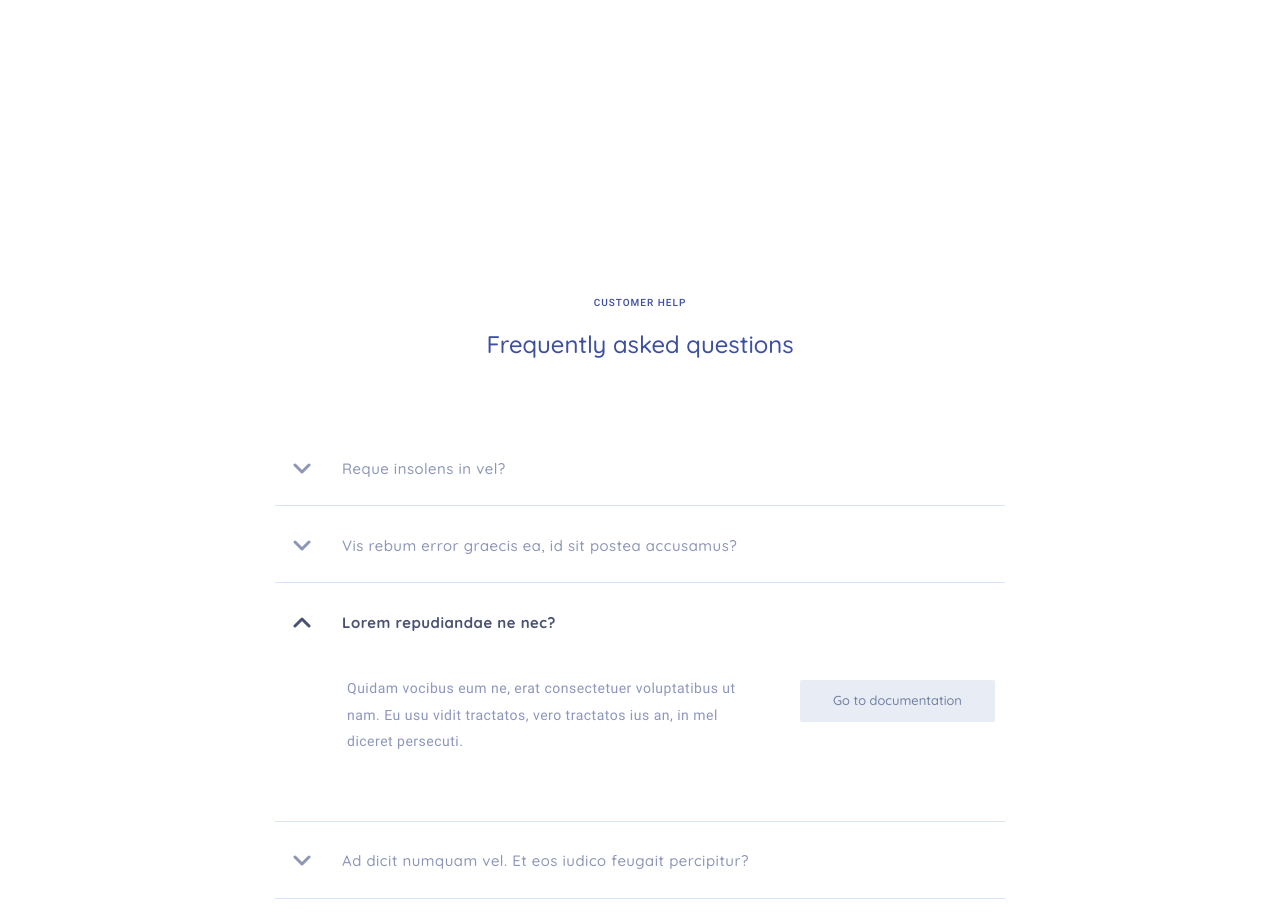
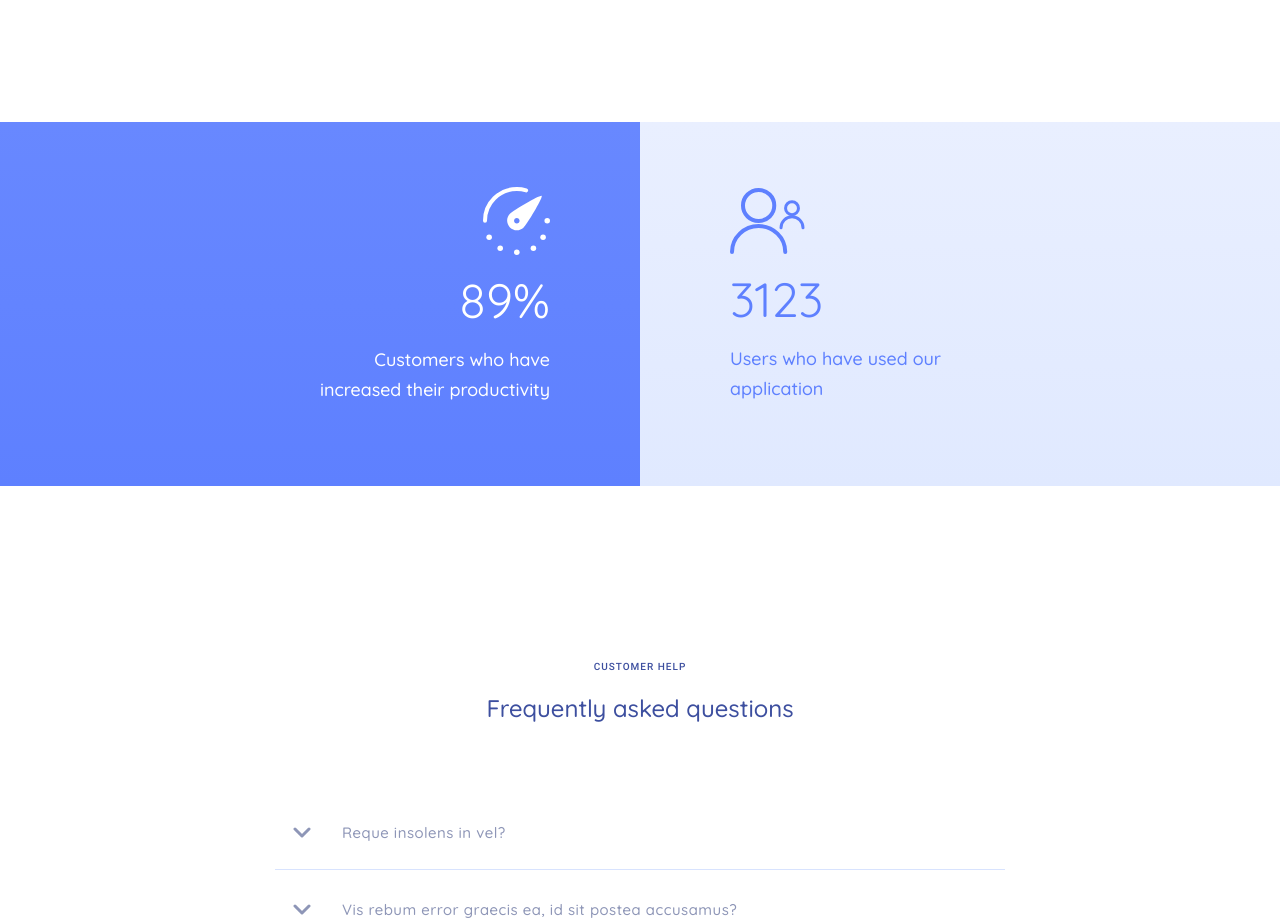
Before and after one commit to Ramashka-Luba/Bootstrap, a plain HTML site: page src/index.html in a window 1280 px wide. Shown: the part 1840-2762 px from the top of the page. Drawn offline with nearby package versions, Linux system fonts and the light colour scheme; files that its build step writes are made by us from their sources; files whose address does not match are found by name.

Commit message:
added stats block

```diff
--- a/src/assets/scss/style.scss
+++ b/src/assets/scss/style.scss
@@ -109,6 +109,12 @@
 	url(.././images/about/img1.svg) 91% 25% no-repeat,
 	url(.././images/about/img2.svg) 19% 10% no-repeat,
 	url(.././images/about/img3.svg) 9% 75% no-repeat;
+    @media screen and (max-width: 992px) {
+        padding: 100px 0;
+    }
+    @media screen and (max-width: 768px) {
+        padding: 70px 0;
+    }
 }
 .about__slogan {
     display: inline-block;
@@ -135,6 +141,12 @@
 ///row3
 .about__buttons {
     margin-top: 92px;
+    @media screen and (max-width: 768px) {
+        margin-top: 50px;
+    }
+    @media screen and (max-width: 576px) {
+        margin-top: 30px;
+    }
 }
 .about__bottons-inner {
     padding: 0;
@@ -184,11 +196,62 @@
         left: 150%;
     }
 }
+//////////// stats block ////////////
+.stats__customers {
+    background: linear-gradient(rgba(104, 136, 255, 1),rgba(94, 128, 255, 1));
+    padding: 65px 90px  65px 0;
+    @media screen and (max-width: 768px) {
+        padding: 45px 90px  45px 0;
+    }
+
+}
+.stats__users {
+    background: linear-gradient(rgba(233, 239, 255, 1),rgba(224, 233, 255, 1));
+    padding: 65px 0  65px 90px;
+    @media screen and (max-width: 768px) {
+        padding: 45px 0 45px 90px;
+    }
+}
+.customers__percent {
+    font-family: "QuicksandRegular";
+    font-size: 48px;
+    line-height: 50px;
+    color: #FFFFFF;
+    margin: 20px 0;
+}
+.users__count {
+    font-family: "QuicksandRegular";
+    font-size: 48px;
+    line-height: 50px;
+    color: #5E80FF;
+    margin: 20px 0;
+}
+.stats__text-left {
+    font-family: "QuicksandMedium";
+    font-size: 18px;
+    line-height: 30px;
+    color: #FFFFFF;
+    max-width: 260px;
+
+}
+.stats__text-right {
+    font-family: "QuicksandMedium";
+    font-size: 18px;
+    line-height: 30px;
+    color: #5E80FF;
+    max-width: 260px;
+}
 
 //////////// help block ////////////
 ///row1
 .help {
     padding: 175px 0;
+    @media screen and (max-width: 992px) {
+        padding: 100px 0;
+    }
+    @media screen and (max-width: 768px) {
+        padding: 70px 0;
+    }
 }
 .title__h2 {
     font-family: "RobotoMedium", sans-serif;
--- a/src/index.html
+++ b/src/index.html
@@ -82,6 +82,22 @@
                     <span class="about__text text__betweem">OR</span>
                     <button class="about__btn btn btn--blue">Get started</button>
                 </div>
+            </div>
+        </div>
+    </section>
+
+    <!------------------- stats block ------------------->
+    <section class="stats">
+        <div class="row">
+            <div class="col-md-6 stats__customers d-flex flex-column justify-content-center align-items-end text-right">
+                <img class="stats__icon" src="./assets/images/stats/customers.svg" alt="customers icon">
+                <span class="customers__percent">89%</span>
+                <p class="stats__text-left">Customers who have increased their productivity</p>
+            </div>
+            <div class="col-md-6 stats__users d-flex flex-column  justify-content-center align-items-start">
+                <img class="stats__icon" src="./assets/images/stats/users.svg" alt="users icon">
+                <span class="users__count">3123</span>
+                <p class="stats__text-right">Users who have used our application</p>
             </div>
         </div>
     </section>
```
Also changed, not shown: dist/index.html (+16 -0 lines), dist/assets/css/style.css, dist/assets/css/style.min.css, dist/assets/images/about/img3.png (deleted), dist/assets/images/stats/customers.svg (added), dist/assets/images/stats/users.svg (added), src/assets/images/stats/customers.svg (added), src/assets/images/stats/users.svg (added), 2 other files.
